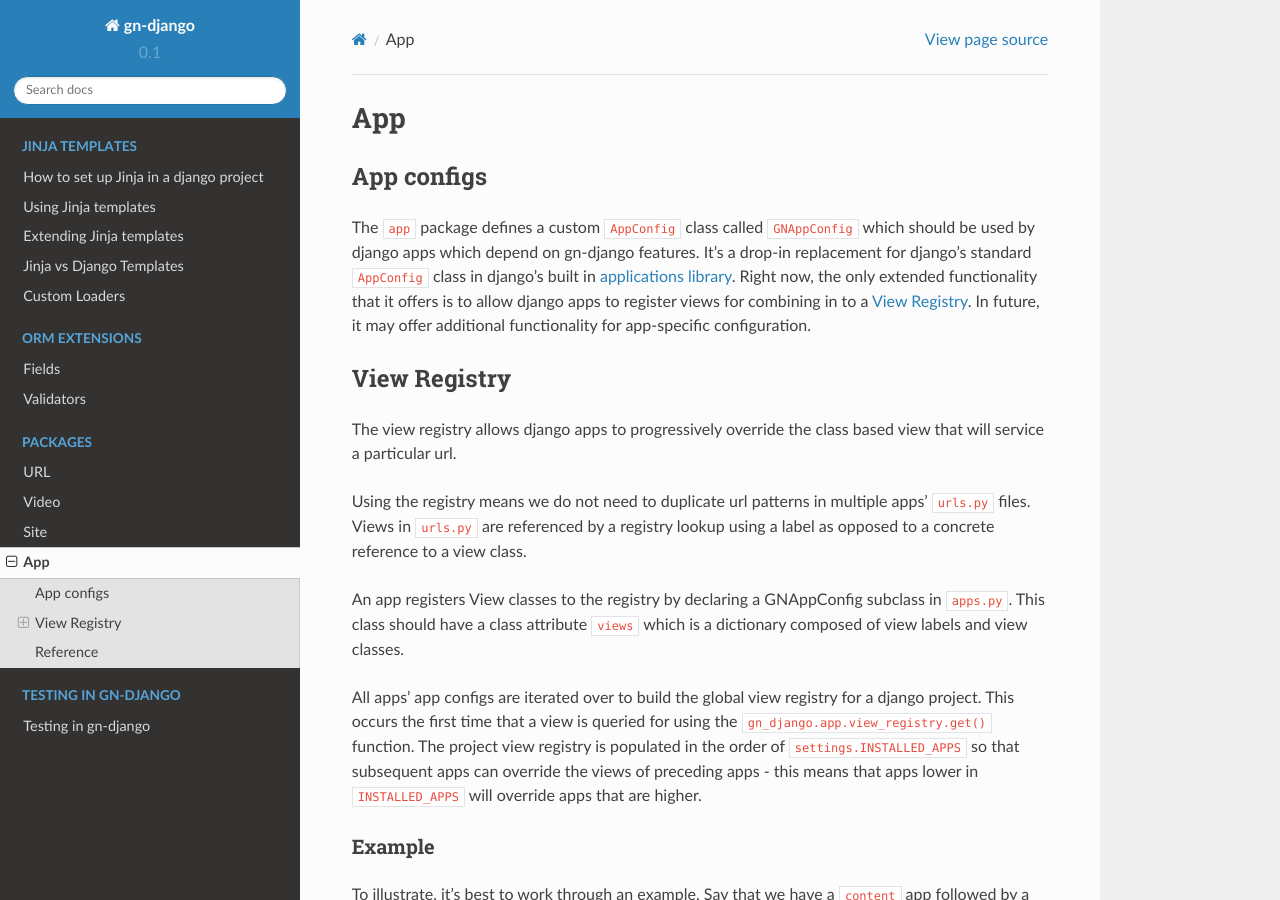
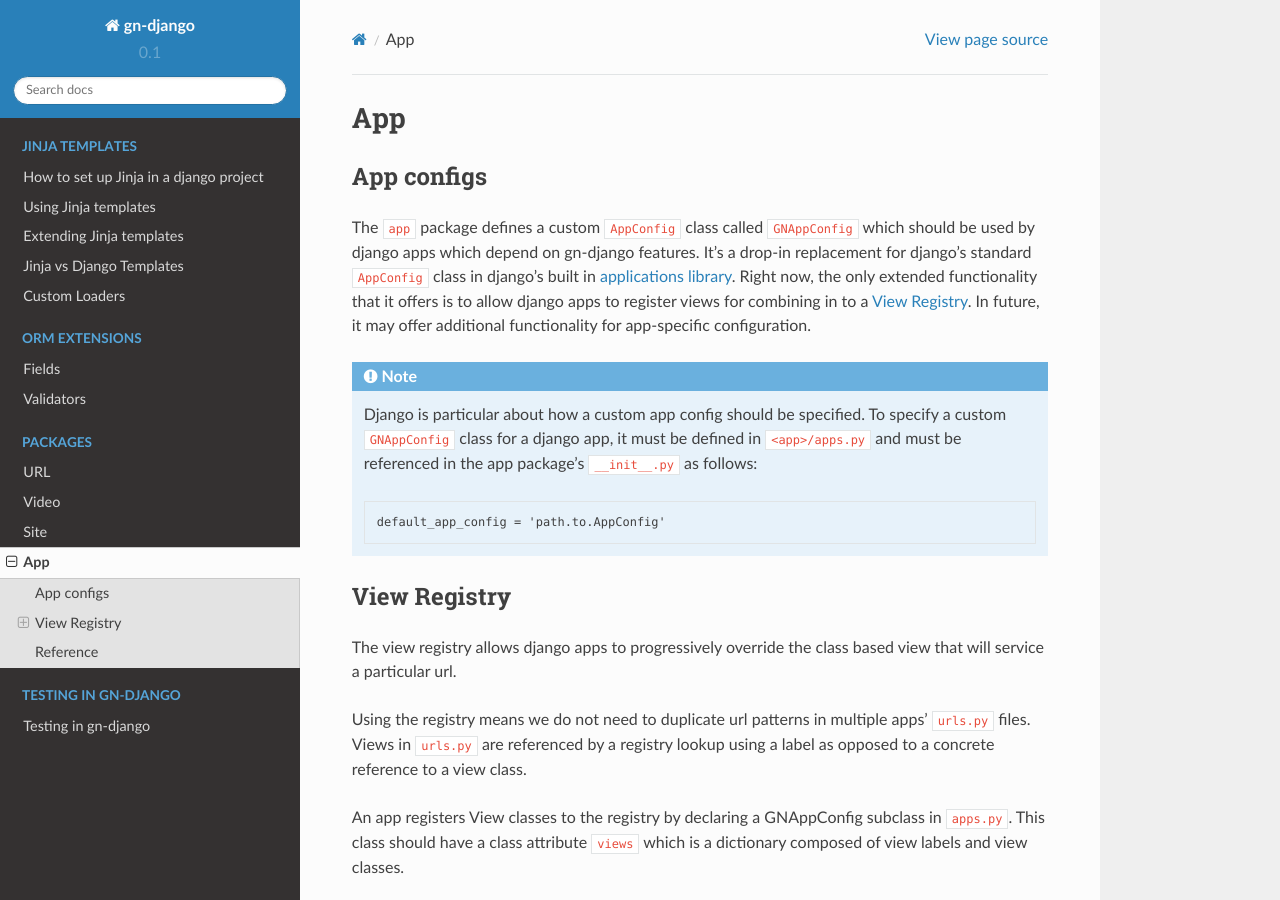
Before and after one commit to mrmonkington/gn-django, a Sphinx documentation site: the page built from docs/source/packages/app.rst, in a window 1280 px wide and 900 px high. Built offline with Sphinx 7.4.7 and the Read the Docs theme 2.0.0, drawn with Linux system fonts in a browser that asks for light colours.

Commit message:
Documenting short primer on specifying a custom app config

```diff
--- a/docs/source/packages/app.rst
+++ b/docs/source/packages/app.rst
@@ -15,6 +15,18 @@
 Right now, the only extended functionality that it offers is to allow django
 apps to register views for combining in to a :ref:`view-registry`.  In future,
 it may offer additional functionality for app-specific configuration.
+
+.. note::
+
+   Django is particular about how a custom app config should be specified.
+   To specify a custom ``GNAppConfig`` class for a django app, it must be defined in
+   ``<app>/apps.py`` and must be referenced in the app package's ``__init__.py``
+   as follows:
+
+   .. code-block:: python
+
+        default_app_config = 'path.to.AppConfig'
+
 
 .. _view-registry:
 
```
